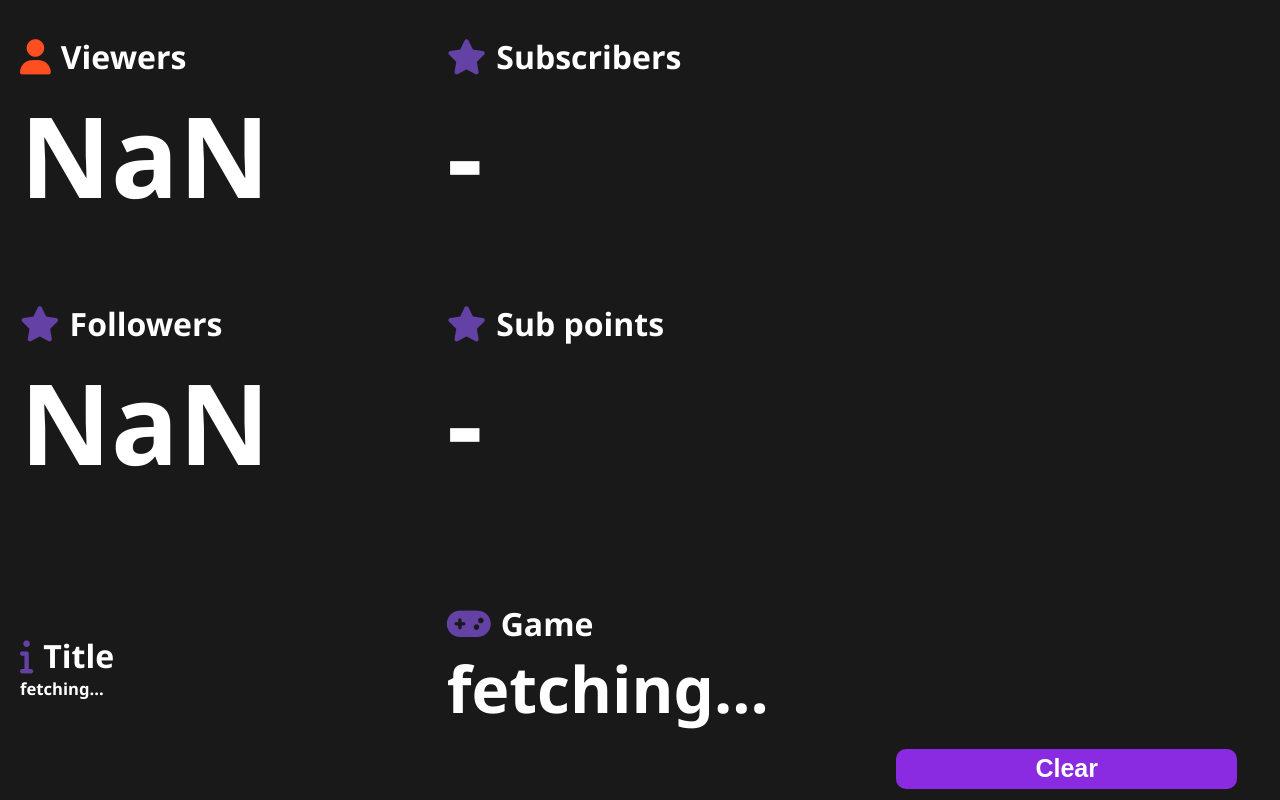
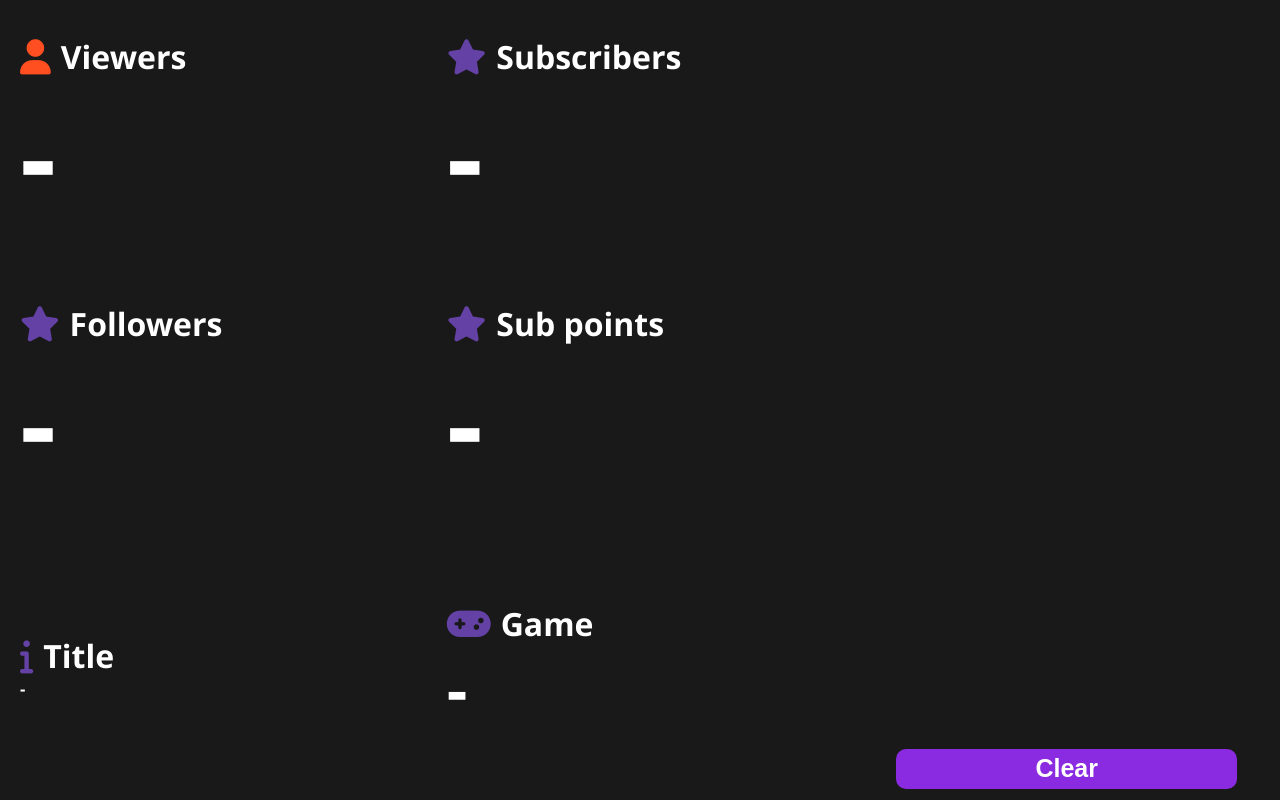
Before and after one commit to Rocmine/BasicTwitchDashboard, a plain HTML site: page dash.html in a window 1280 px wide. Drawn offline with nearby package versions, Linux system fonts and the light colour scheme; sample sign-in values are in the browser's storage.

Commit message:
update app.js

```diff
--- a/dash.html
+++ b/dash.html
@@ -17,7 +17,7 @@
             <i class="fa-solid fa-user"></i>
             <h6>Viewers</h6>
         </div>
-        <h1>NaN</h1>
+        <h1>-</h1>
     </div>
     <div class="counter subs_count" id="subs">
         <div class="title">
@@ -31,7 +31,7 @@
             <i class="fa-solid fa-star"></i>
             <h6>Followers</h6>
         </div>
-        <h1>NaN</h1>
+        <h1>-</h1>
     </div>
     <div class="counter subs_point" id="subs_point">
         <div class="title">
@@ -45,14 +45,14 @@
             <i class="fa-solid fa-info"></i>
             <h6>Title</h6>
         </div>
-        <h1>fetching...</h1>
+        <h1>-</h1>
     </div>
     <div class="counter bitrate_count" id="bitrate">
         <div class="title">
             <i class="fa-solid fa-gamepad"></i>
             <h6>Game</h6>
         </div>
-        <h1>fetching...</h1>
+        <h1>-</h1>
     </div>
     <div class="chat">
         <iframe id="chatting" src="" height="93%" width="100%">
```
